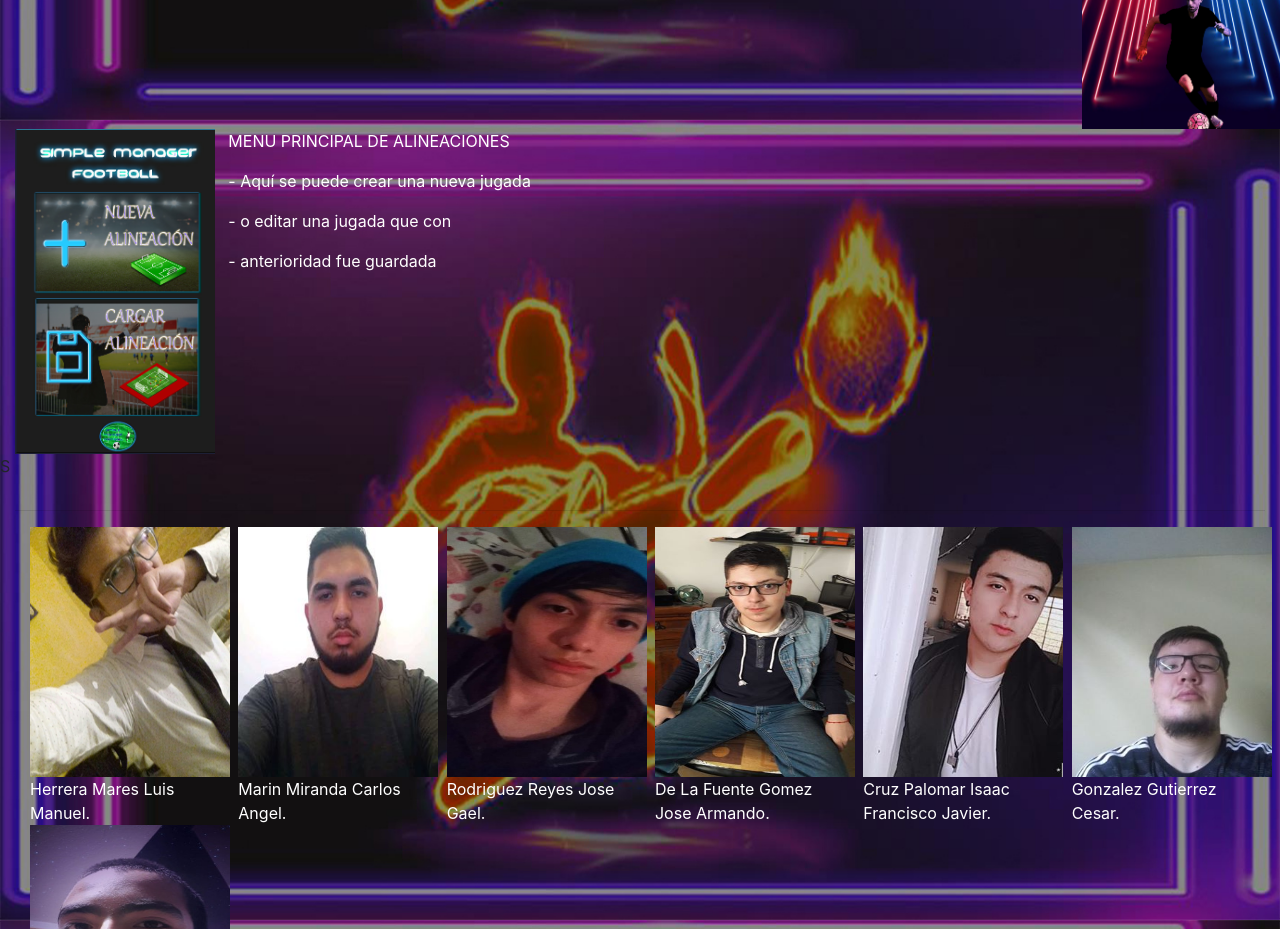
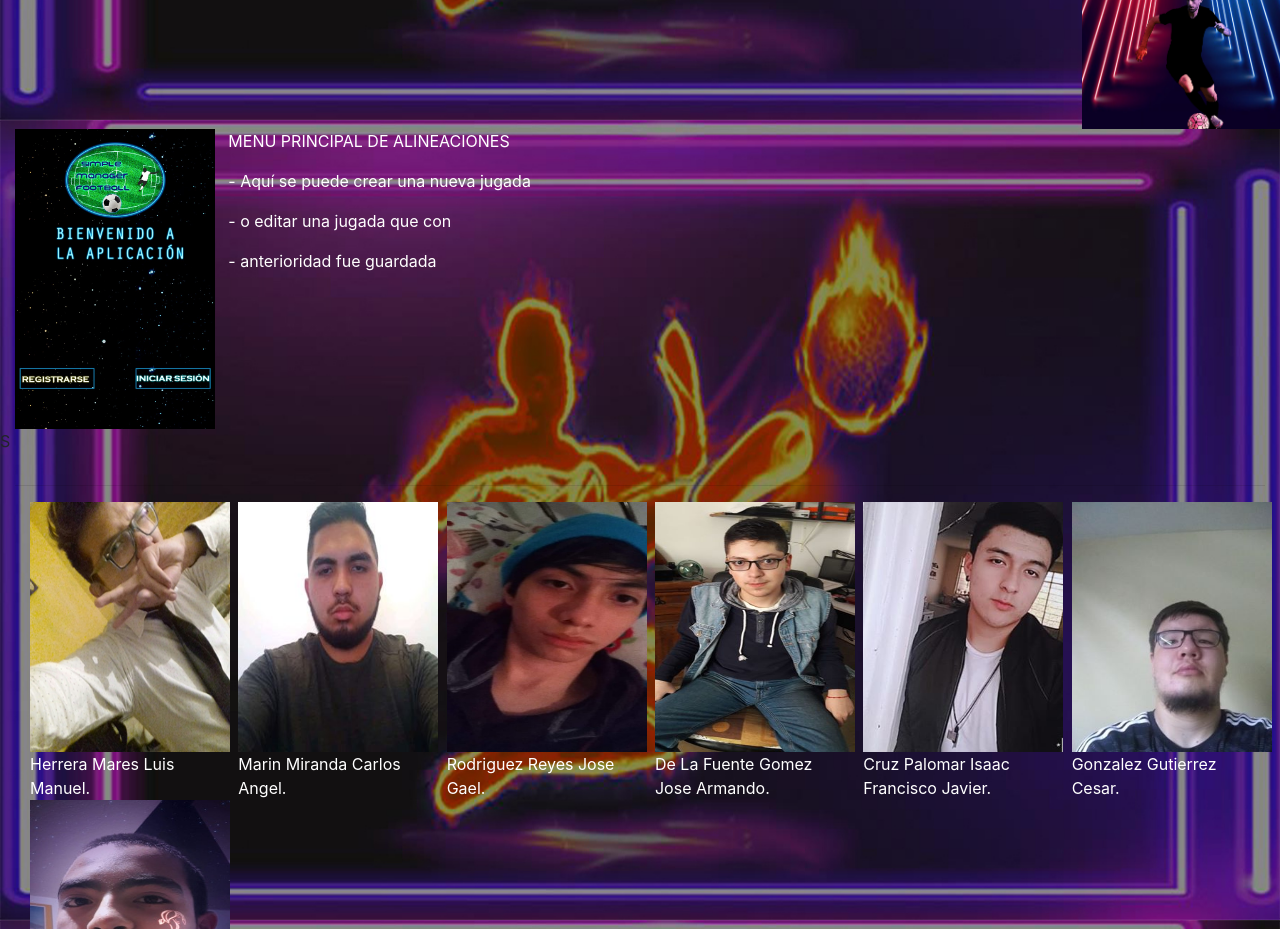
Before and after one commit to agustingb2002/manager, a plain HTML site: page página_imagenes/images.html in a window 1280 px wide. Shown: the part 2280-3209 px from the top of the page. Drawn offline with nearby package versions, Linux system fonts and the light colour scheme.

Commit message:
Update images.html

```diff
--- a/página_imagenes/images.html
+++ b/página_imagenes/images.html
@@ -141,7 +141,7 @@
   <div class="container-fluid" >
     <div class="row">
     <div class="col-sm-2">
-    <IMG SRC="MENU_PRINCIPAL_ALINEACIONES.png" width=200 align="left">
+    <IMG SRC="splash.jpeg" width=200 align="left">
     </div>
     <div class="col-sm-10" align="left">
     <FONT COLOR="white">
```
